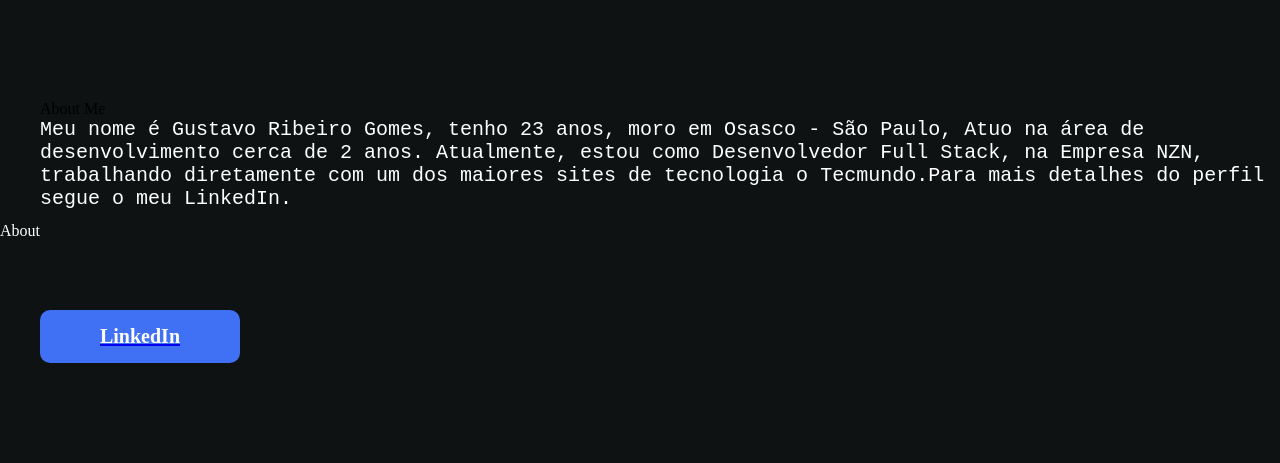
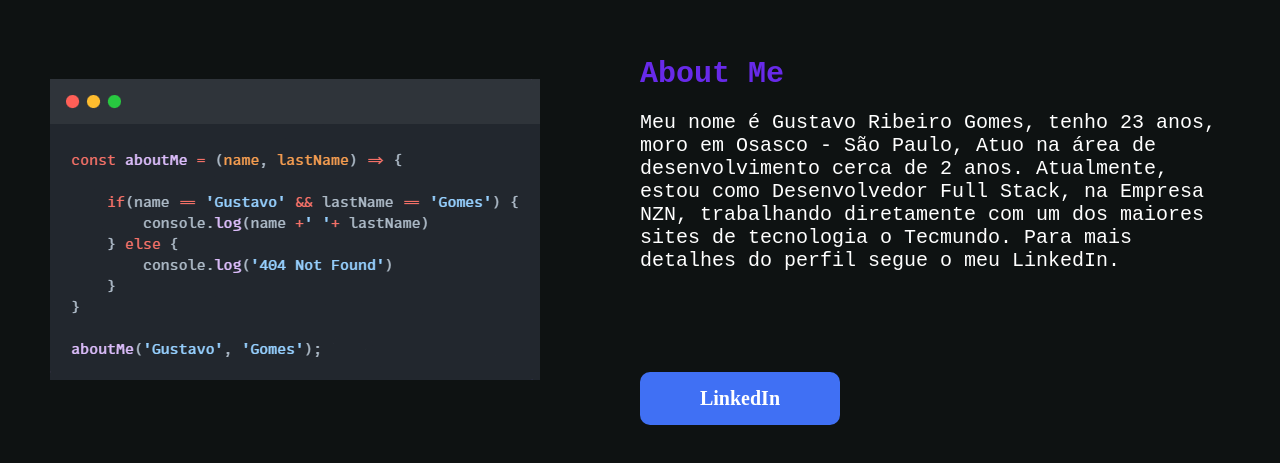
Before and after one commit to GustavoGomesRibeiro/portifolioV2, a React (Vite) app in the folder gustavo-gomes/: page / in a window 1280 px wide. Shown: the part 1069-1532 px from the top of the page. Built offline with nearby package versions, Linux system fonts and the light colour scheme.

Commit message:
adjustments theme light and dark

```diff
--- a/gustavo-gomes/src/assets/styles/styled.d.ts
+++ b/gustavo-gomes/src/assets/styles/styled.d.ts
@@ -12,6 +12,11 @@ declare module 'styled-components' {
         },
         fonts: {
             textPrimary: string,
+            title: string,
+            label: string,
         },
+        hover: {
+            textHover: string,
+        }
     }
 }
--- a/gustavo-gomes/src/assets/styles/theme/dark.tsx
+++ b/gustavo-gomes/src/assets/styles/theme/dark.tsx
@@ -9,5 +9,10 @@ export default {
     },
     fonts: {
         textPrimary: '#fff',
+        title: '#682ae9',
+        label: '#682ae9',
     },
+    hover: {
+        textHover: '#682ae9',
+    }
 };
--- a/gustavo-gomes/src/assets/styles/theme/light.tsx
+++ b/gustavo-gomes/src/assets/styles/theme/light.tsx
@@ -6,12 +6,16 @@ export default {
         secundary: '#fff',
         // backgroundPrimary: '#EAEBED',
         // backgroundPrimary: '#B1B5C8',
-        backgroundPrimary: '#C4B7CB',
+        // backgroundPrimary: '#C4B7CB',
+        backgroundPrimary: '#c7c1cb',
         // backgroundPrimary: '#BBC7CE',
         backgroundSecundary: '#0e1212',
     },
     fonts: {
         textPrimary: '#000',
-        // label: ''
+        label: '#fff',
     },
+    hover: {
+        textHover: '#682ae9',
+    }
 };
--- a/gustavo-gomes/src/components/RightNav/index.tsx
+++ b/gustavo-gomes/src/components/RightNav/index.tsx
@@ -11,13 +11,11 @@ import {
 
 interface Props {
     open: boolean;
-    toggleTheme(): void;
 }
 
-const RightNav: React.FC<Props> = ({ open, toggleTheme}) => {
+const RightNav: React.FC<Props> = ({ open}) => {
     const { theme, setTheme } = useContext(ContextApi);
 
-    console.log(toggleTheme, 'isEmpty?');
 
     const changeTheme = () => {
         if(!theme){
--- a/gustavo-gomes/src/components/RightNav/styled.tsx
+++ b/gustavo-gomes/src/components/RightNav/styled.tsx
@@ -36,9 +36,9 @@ export const AreaButtons = styled.ul`
         width:300px;
         background: #1c1c1c;
         padding-top: 3.5rem;
-        transform: ${props => props.open ? 'translateX(0)' : 'translateX(100%)'}
+        transform: ${props => props.open ? 'translateX(0)' : 'translateX(100%)'};
         transition: transform 0.3s ease-in-out;
-        display: ${props => props.open ? 'flex' : 'none'}
+        display: ${props => props.open ? 'flex' : 'none'} ;
     }
 `;
 
@@ -59,6 +59,6 @@ export const Button = styled.a`
 
 
     &:hover {
-       color: #682ae9;
+       color: ${props => props.theme.hover.textHover};
     }
 `;
--- a/gustavo-gomes/src/pages/Container/Header/styled.tsx
+++ b/gustavo-gomes/src/pages/Container/Header/styled.tsx
@@ -52,7 +52,7 @@ export const Logo = styled.div`
         font-family: monospace;
         font-weight: bold;
         font-size: 30px;
-        color: #682ae9;
+        color: ${props => props.theme.fonts.label};
     }
 
     @media(max-width: 425px) {
@@ -76,6 +76,6 @@ export const Button = styled.button`
     transition: 0.5s;
 
     &:hover {
-       color: #682ae9;
+       color: ${props => props.theme.hover.textHover};
     }
 `;
--- a/gustavo-gomes/src/pages/Container/Main/styled.tsx
+++ b/gustavo-gomes/src/pages/Container/Main/styled.tsx
@@ -32,7 +32,7 @@ export const Title = styled.p`
     font-weight: bold;
 
     label {
-        color: #682ae9;
+        color: ${props => props.theme.fonts.label};
     }
 
     @media(max-width: 425px) {
@@ -43,7 +43,7 @@ export const Title = styled.p`
 export const SubTitle = styled.div``;
 
 export const Text = styled.p`
-    color: #682ae9;
+    color: ${props => props.theme.fonts.label};
     font-family: "Roboto Mono", monospace;
     font-size: 26px;
 `;
--- a/gustavo-gomes/src/pages/Partials/about/index.tsx
+++ b/gustavo-gomes/src/pages/Partials/about/index.tsx
@@ -1,4 +1,6 @@
 import react from 'react';
+import snap from '../../../assets/styles/imgs/Snap.png';
+
 import {
     Container,
     AreaContent,
@@ -14,13 +16,14 @@ import {
 export default function About() {
     return (
         <Container id="about">
-            <p>About</p>
             <AreaContent>
-                <Img></Img>
+                <Img>
+                    <img src={snap} alt="about me"/>
+                </Img>
                 <AboutMe>
                     <Title>About Me</Title>
                     <Description>
-                        Meu nome é Gustavo Ribeiro Gomes, tenho 23 anos, moro em Osasco - São Paulo, Atuo na área de desenvolvimento cerca de 2 anos. Atualmente, estou como Desenvolvedor Full Stack, na Empresa NZN, trabalhando diretamente com um dos maiores sites de tecnologia o Tecmundo.Para mais detalhes do perfil segue o meu LinkedIn.
+                        Meu nome é Gustavo Ribeiro Gomes, tenho 23 anos, moro em Osasco - São Paulo, Atuo na área de desenvolvimento cerca de 2 anos. Atualmente, estou como Desenvolvedor Full Stack, na Empresa NZN, trabalhando diretamente com um dos maiores sites de tecnologia o Tecmundo. Para mais detalhes do perfil segue o meu LinkedIn.
                     </Description>
 
                     <AreaButton>
--- a/gustavo-gomes/src/pages/Partials/about/styled.tsx
+++ b/gustavo-gomes/src/pages/Partials/about/styled.tsx
@@ -5,33 +5,31 @@ export const Container = styled.div`
     justify-content: center;
     align-items: center;
     height: 100vh;
-
-    p {
-        color: #fff;
-    }
 `;
 
 export const AreaContent = styled.div`
     display: flex;
     justify-content: center;
     align-items: center;
-    /* margin: 0px 50px; */
 `;
 
 export const Img = styled.div`
-    /* background-color: red;
-    width: 100px;
-    height: 100px; */
+    margin: 0px 50px;
+
 `;
 
 export const AboutMe = styled.div`
-    /* background-color: blue; */
-    /* width: 100px;
-    height: 100px; */
-
+    flex-direction: column;
+    display: flex;
+    margin: 0px 50px;
 `;
 
-export const Title = styled.div`
+export const Title = styled.p`
+    font-size: 30px;
+    font-family: monospace;
+    font-weight: bold;
+    color: ${props => props.theme.fonts.title};
+    padding: 20px 0px;
 `;
 
 export const Description = styled.p`
@@ -46,6 +44,7 @@ export const AreaButton = styled.div`
 `;
 
 export const Button = styled.a`
+    text-decoration: none;
     display: flex;
     align-items: center;
     justify-content: center;
```
Also changed, not shown: gustavo-gomes/src/assets/styles/imgs/Snap.png (added).
